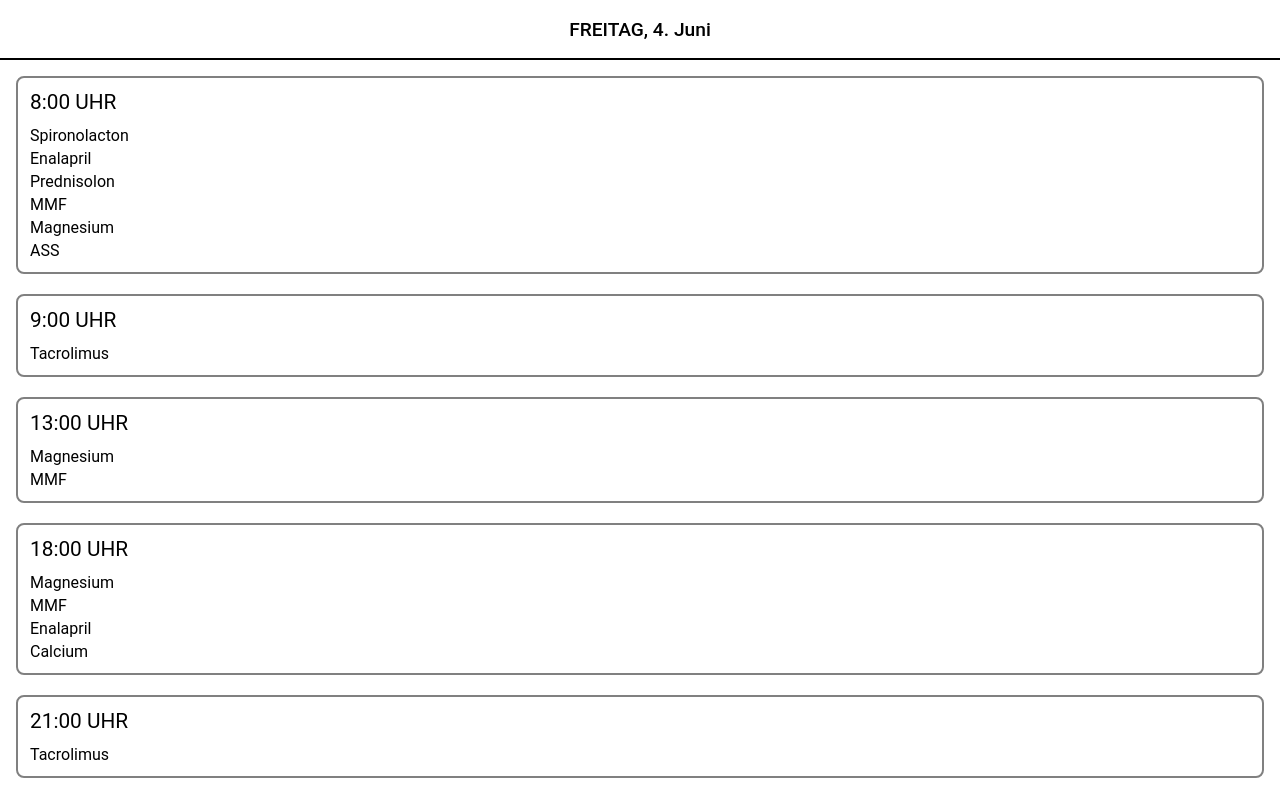
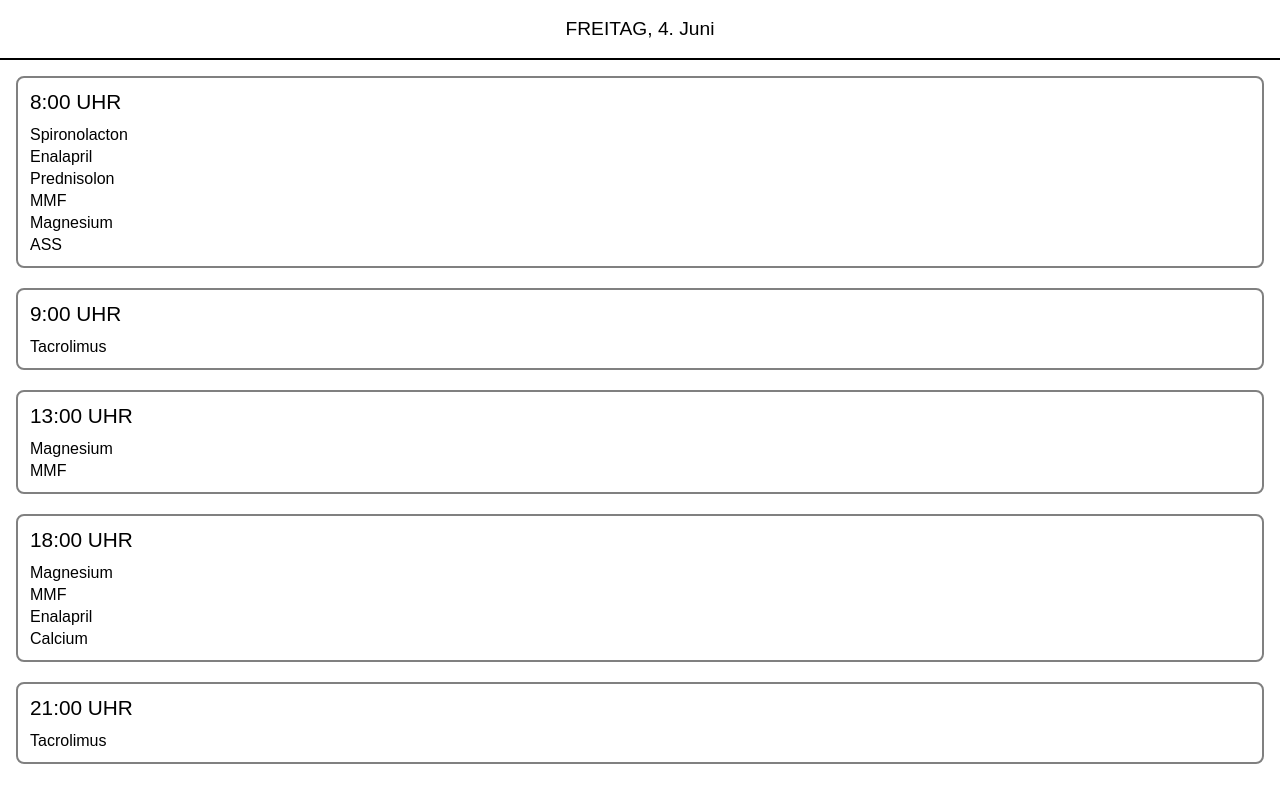
Before and after one commit to anniviz/capstone-project, a React (Create React App) app: page / in a window 1280 px wide. Built offline with nearby package versions, Linux system fonts and the light colour scheme.

Commit message:
Changes after review

```diff
--- a/public/index.html
+++ b/public/index.html
@@ -1,5 +1,5 @@
 <!DOCTYPE html>
-<html lang="en">
+<html lang="de">
   <head>
     <meta charset="utf-8" />
     <link rel="icon" href="%PUBLIC_URL%/favicon.ico" />
--- a/src/GlobalStyles.js
+++ b/src/GlobalStyles.js
@@ -7,7 +7,7 @@ const GlobalStyles = createGlobalStyle`
 
 body {
   margin: 0;
-  font-family: 'Roboto',sans-serif;
+  font-family: sans-serif;
 }
 
 input,
```
Also changed, not shown: src/App.js (+3 -4 lines).
